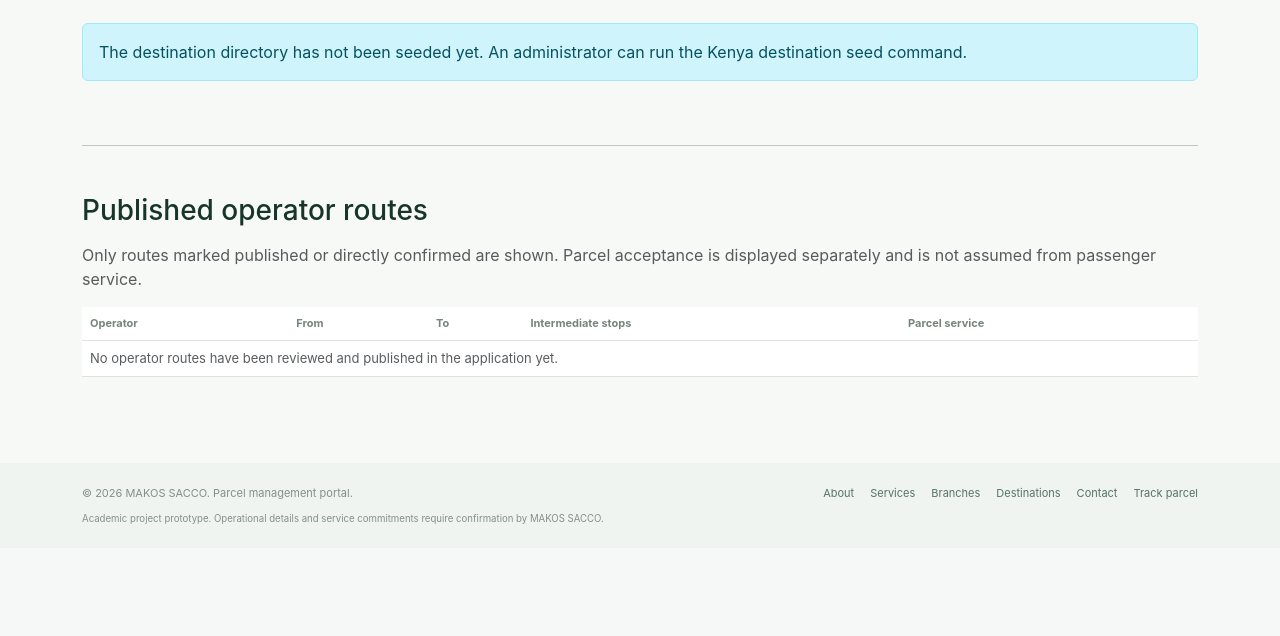
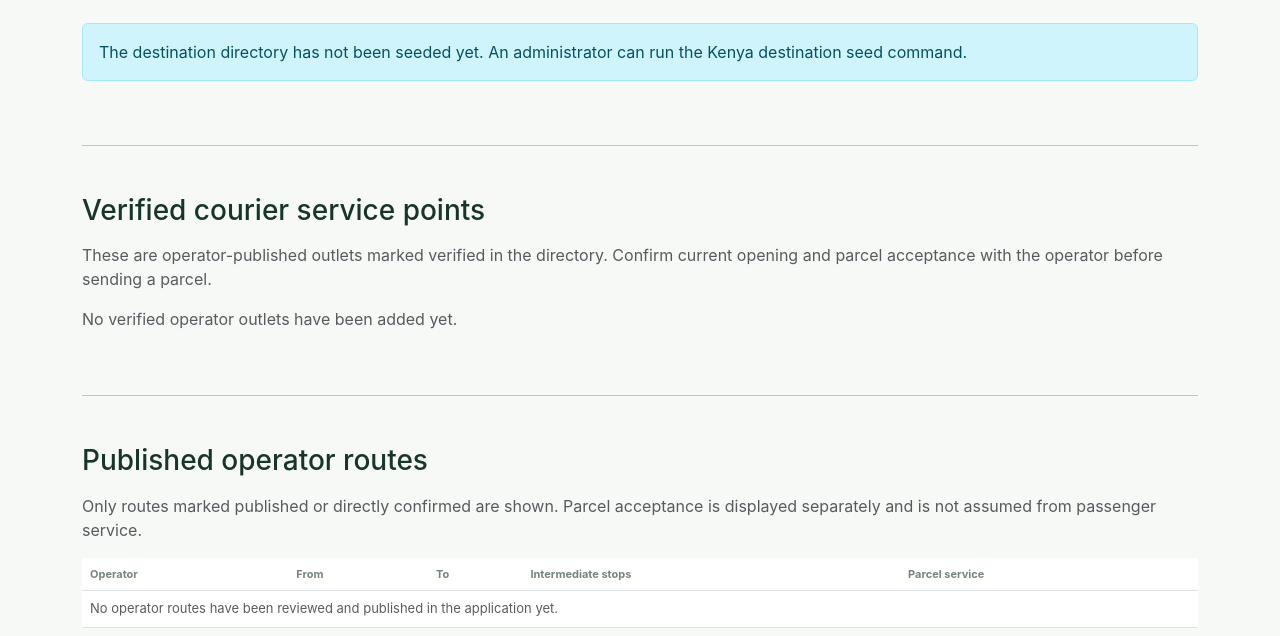
Before and after one commit to kasenge9/parcel-management-system, a Django app: page /destinations/ in a window 1280 px wide. Shown: the part 263-899 px from the top of the page. Before the commit the page ends 787 px from the top, so only its background shows below. Run offline with Django 5.2, Linux system fonts and the light colour scheme; data that the repository does not hold is empty.

Commit message:
Display verified courier service points on destinations page

```diff
--- a/templates/operations/destinations.html
+++ b/templates/operations/destinations.html
@@ -15,6 +15,10 @@
     {% empty %}<div class="col-12"><div class="alert alert-info">The destination directory has not been seeded yet. An administrator can run the Kenya destination seed command.</div></div>{% endfor %}
   </div>
   <hr class="my-5">
+  <h2 class="h3 mb-3">Verified courier service points</h2>
+  <p class="text-muted">These are operator-published outlets marked verified in the directory. Confirm current opening and parcel acceptance with the operator before sending a parcel.</p>
+  <div class="row g-3 mb-4">{% for point in service_points %}<div class="col-md-6 col-lg-4"><article class="content-card h-100"><h3 class="h5">{{ point.operator.name }}</h3><p class="mb-1">{{ point.town }}</p>{% if point.address %}<small class="text-muted">{{ point.address }}</small>{% endif %}<p class="mt-2 mb-0">{% if point.accepts_parcels %}Parcel acceptance listed{% else %}Parcel acceptance not confirmed{% endif %}</p><a href="{{ point.source_url }}" target="_blank" rel="noopener">Operator source</a></article></div>{% empty %}<div class="col-12"><p class="text-muted">No verified operator outlets have been added yet.</p></div>{% endfor %}</div>
+  <hr class="my-5">
   <h2 class="h3 mb-3">Published operator routes</h2>
   <p class="text-muted">Only routes marked published or directly confirmed are shown. Parcel acceptance is displayed separately and is not assumed from passenger service.</p>
   <div class="table-responsive"><table class="table align-middle">
```
